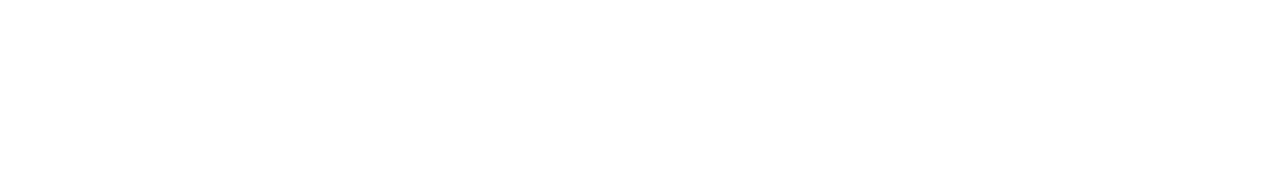
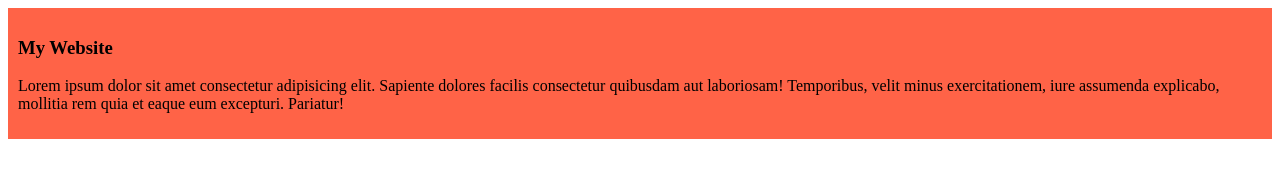
Before and after one commit to prosaju/my-second-github-repo, a plain HTML site: page index.html in a window 1280 px wide. Drawn offline with Linux system fonts and the light colour scheme.

Commit message:
added the first blog

```diff
--- a/index.html
+++ b/index.html
@@ -4,8 +4,12 @@
     <meta charset="UTF-8">
     <meta name="viewport" content="width=device-width, initial-scale=1.0">
     <title>My Second Ever Github Repo</title>
+    <link rel="stylesheet" href="styles/blog.css">
 </head>
 <body>
-
+    <div>
+        <h3>My Website</h3>
+        <p>Lorem ipsum dolor sit amet consectetur adipisicing elit. Sapiente dolores facilis consectetur quibusdam aut laboriosam! Temporibus, velit minus exercitationem, iure assumenda explicabo, mollitia rem quia et eaque eum excepturi. Pariatur!</p>
+    </div>
 </body>
 </html>
--- /dev/null
+++ b/styles/blog.css
@@ -0,0 +1,4 @@
+div{
+    background-color: tomato;
+    padding: 10px;
+}
```
